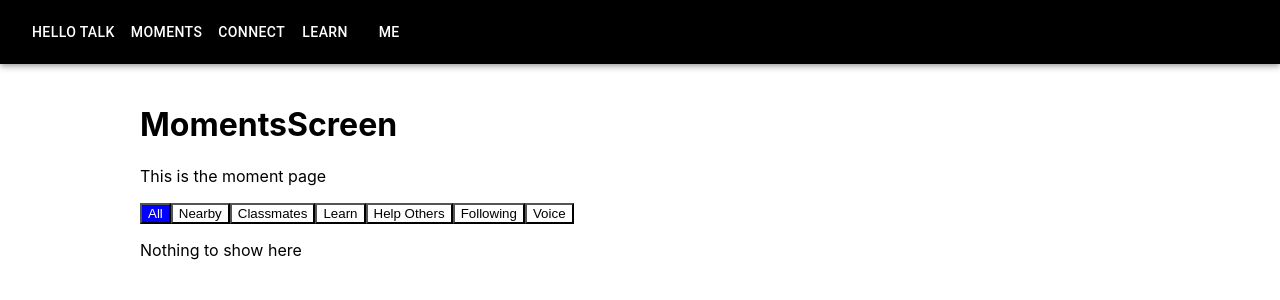
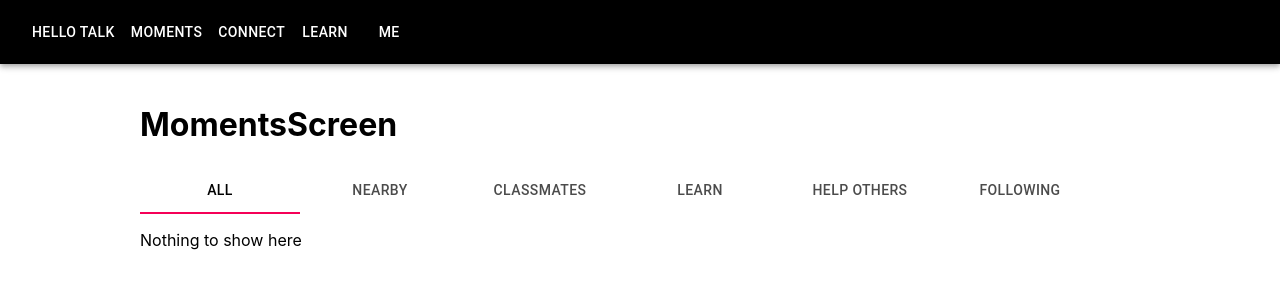
Before and after one commit to francislainy/hello-talk-web, a React (Create React App) app: page /moments in a window 1280 px wide. Shown: the top 300 px of the page. Built offline with nearby package versions, Linux system fonts and the light colour scheme; no server answers.

Commit message:
Change tab style

```diff
--- a/src/components/MomentTabsList.js
+++ b/src/components/MomentTabsList.js
@@ -1,23 +1,17 @@
+import {Tab, Tabs} from "@material-ui/core";
+
 function MomentTabsList({tabs, selectedTab, onClick}) {
-    const handleClick = (index) => {
-        onClick(index);
+
+    const handleChange = (event, newValue) => {
+        onClick(newValue);
     };
 
     return (
-        <div>
+        <Tabs value={selectedTab} onChange={handleChange}>
             {tabs.map((tab, index) => (
-                <button
-                    key={index}
-                    onClick={() => handleClick(index)}
-                    style={{
-                        backgroundColor: selectedTab === index ? 'blue' : 'white',
-                        color: selectedTab === index ? 'white' : 'black',
-                    }}
-                >
-                    {tab.label}
-                </button>
+                <Tab key={index} label={tab.label} />
             ))}
-        </div>
+        </Tabs>
     );
 }
 
--- a/src/screens/MeScreen.js
+++ b/src/screens/MeScreen.js
@@ -1,6 +1,6 @@
 import React from 'react';
 
-function ConnectScreen() {
+function MeScreen() {
     return (
         <div>
             <h1>MeScreen</h1>
@@ -9,4 +9,4 @@ function ConnectScreen() {
     );
 }
 
-export default ConnectScreen;
+export default MeScreen;
--- a/src/screens/MomentsScreen.js
+++ b/src/screens/MomentsScreen.js
@@ -53,7 +53,6 @@ function MomentsScreen() {
     return (
         <div>
             <h1>MomentsScreen</h1>
-            <p>This is the moment page</p>
             <MomentTabsList tabs={tabs} selectedTab={selectedTab} onClick={handleTabClick}/>
             {error === '' ?
                 <MomentList moments={moments}/> : <p>{error}</p>
```
